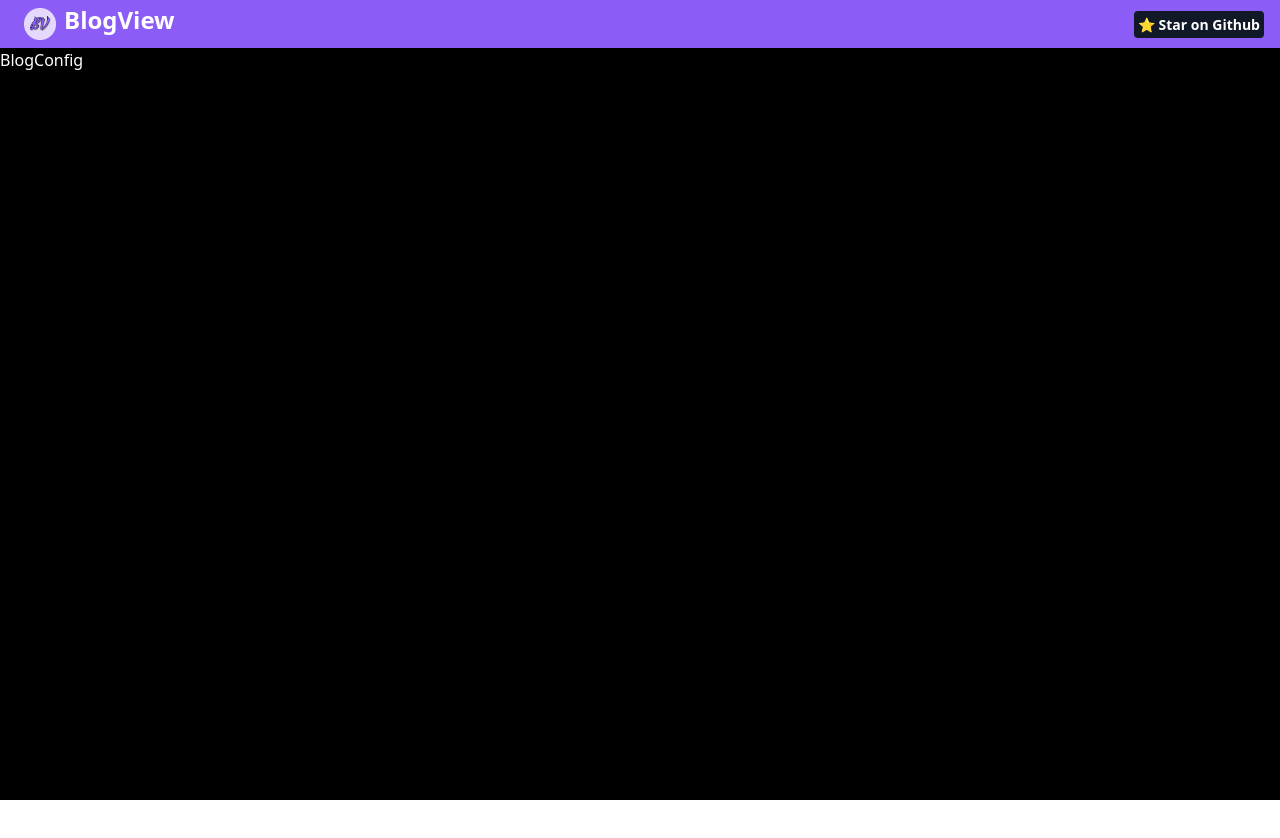
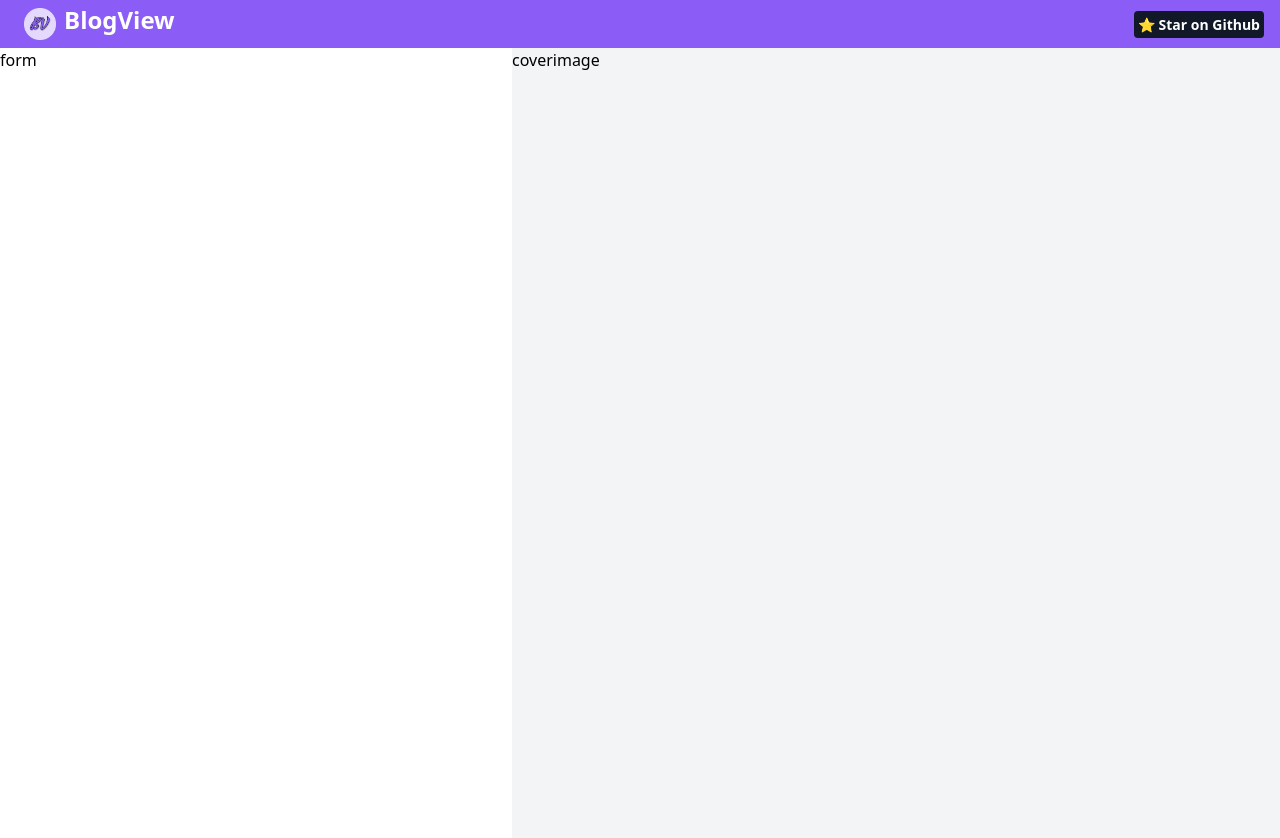
Before and after one commit to Amanthukral12/BlogView, a React (Vite) app: page / in a window 1280 px wide. Shown: the top 838 px of the page. Before the commit the page ends 800 px from the top, so only its background shows below. Built offline with nearby package versions, Linux system fonts and the light colour scheme.

Commit message:
Adding basic structure for blogconfig

```diff
--- a/src/App.jsx
+++ b/src/App.jsx
@@ -4,7 +4,7 @@ import Navbar from "./Navbar/Navbar"
 function App() {
 
   return (
-    <div className="text-white bg-black h-screen">
+    <div className="text-white h-screen">
      <Navbar />
      <BlogConfig />
     </div>
--- a/src/Mainbody/BlogConfig.jsx
+++ b/src/Mainbody/BlogConfig.jsx
@@ -1,7 +1,12 @@
 const BlogConfig = () => {
     return (
-        <div>
-            BlogConfig
+        <div className="flex md:flex-row flex-col text-black bg-gray-100 h-full">
+            <div className="md:w-2/5 bg-white">
+                form
+            </div>
+            <div className="">
+                coverimage
+            </div>
         </div>
     )
 }
```
